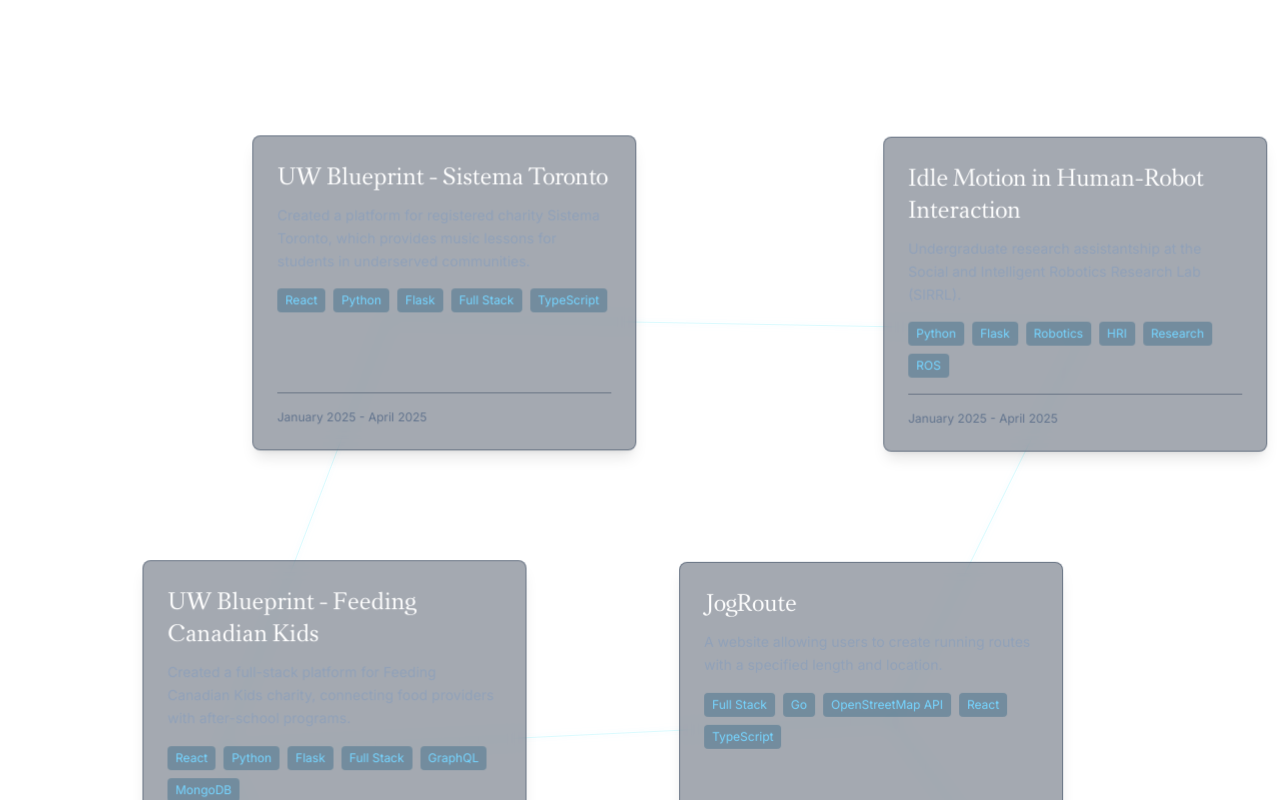
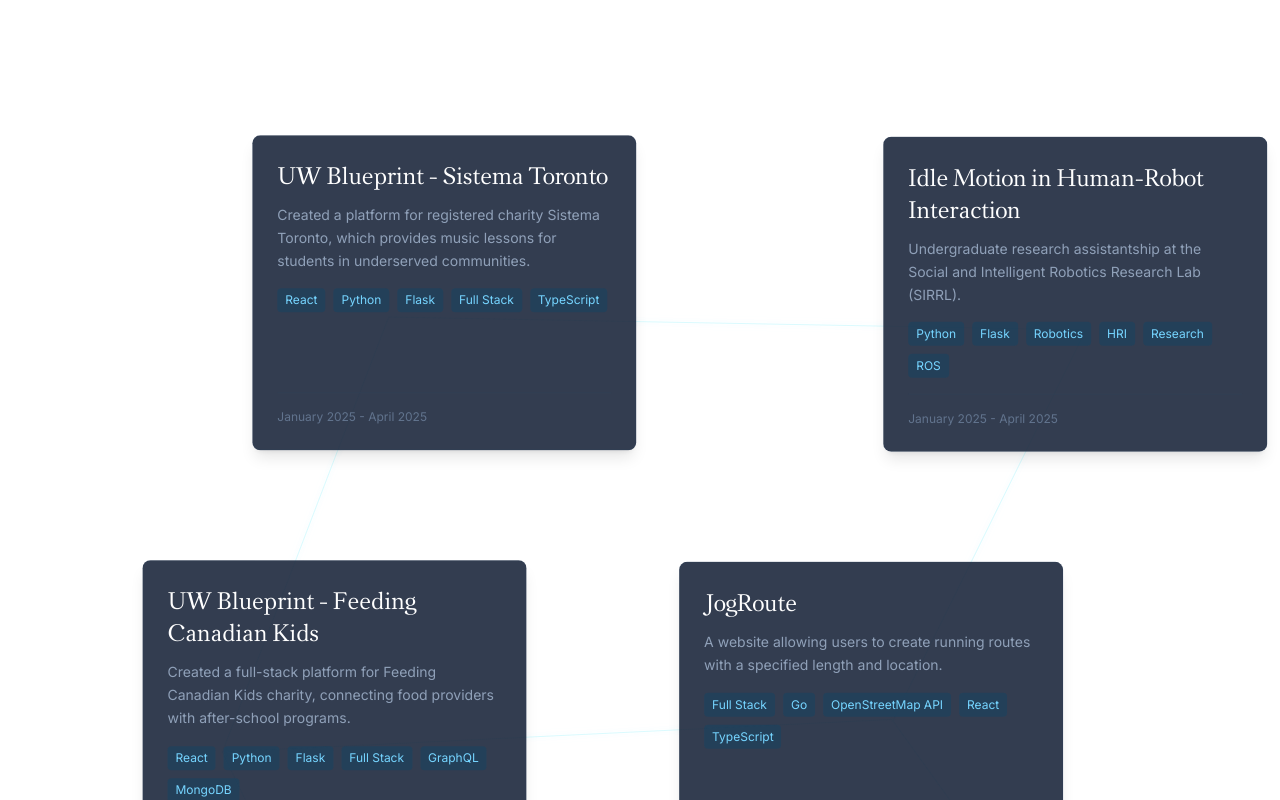
Before and after one commit to ColinToft/ColinToft.github.io, a Next.js app: page / in a window 1280 px wide. Shown: the part 1680-2480 px from the top of the page. Built offline with nearby package versions, Linux system fonts and the light colour scheme.

Commit message:
Fix line placement

```diff
--- a/src/components/ProjectCard.tsx
+++ b/src/components/ProjectCard.tsx
@@ -173,9 +173,9 @@
 
         const baseClasses = "p-6 rounded-lg flex flex-col relative h-full";
         const gridCardClasses =
-            "bg-slate-800/40 backdrop-blur-sm shadow-lg border border-slate-700/50";
+            "bg-slate-800/90 shadow-lg border border-slate-700/50 hover:bg-slate-800/90 transition-colors";
         const expandedCardClasses =
-            "bg-slate-800/60 backdrop-blur-md shadow-xl border border-slate-700/50 max-w-2xl w-full";
+            "bg-slate-800/95 shadow-xl border border-slate-700/50 max-w-2xl w-full";
 
         if (isExpanded) {
             return (
--- a/src/components/Projects.tsx
+++ b/src/components/Projects.tsx
@@ -300,13 +300,13 @@
             position: "absolute",
             left: `${start.x}px`,
             top: `${start.y}px`,
-            width: `${distance}px`, // Length of the line
-            height: "1px", // Thickness of the line
+            width: `${distance}px`,
+            height: "1px",
             backgroundColor: "rgba(165, 243, 252, 0.4)",
-            transformOrigin: "left center", // Rotate around the starting point
-            transform: `rotate(${angle}deg)`,
-            zIndex: -1, // Ensure lines are behind cards
-            filter: "drop-shadow(0 0 3px rgba(165, 243, 252, 0.6))", // Glow effect
+            transformOrigin: "left center",
+            transform: `rotate(${angle}deg) translateY(-50%)`, // Added translateY to center the line
+            zIndex: -1,
+            filter: "drop-shadow(0 0 3px rgba(165, 243, 252, 0.6))",
         };
 
         return <div style={lineStyle} />;
```
